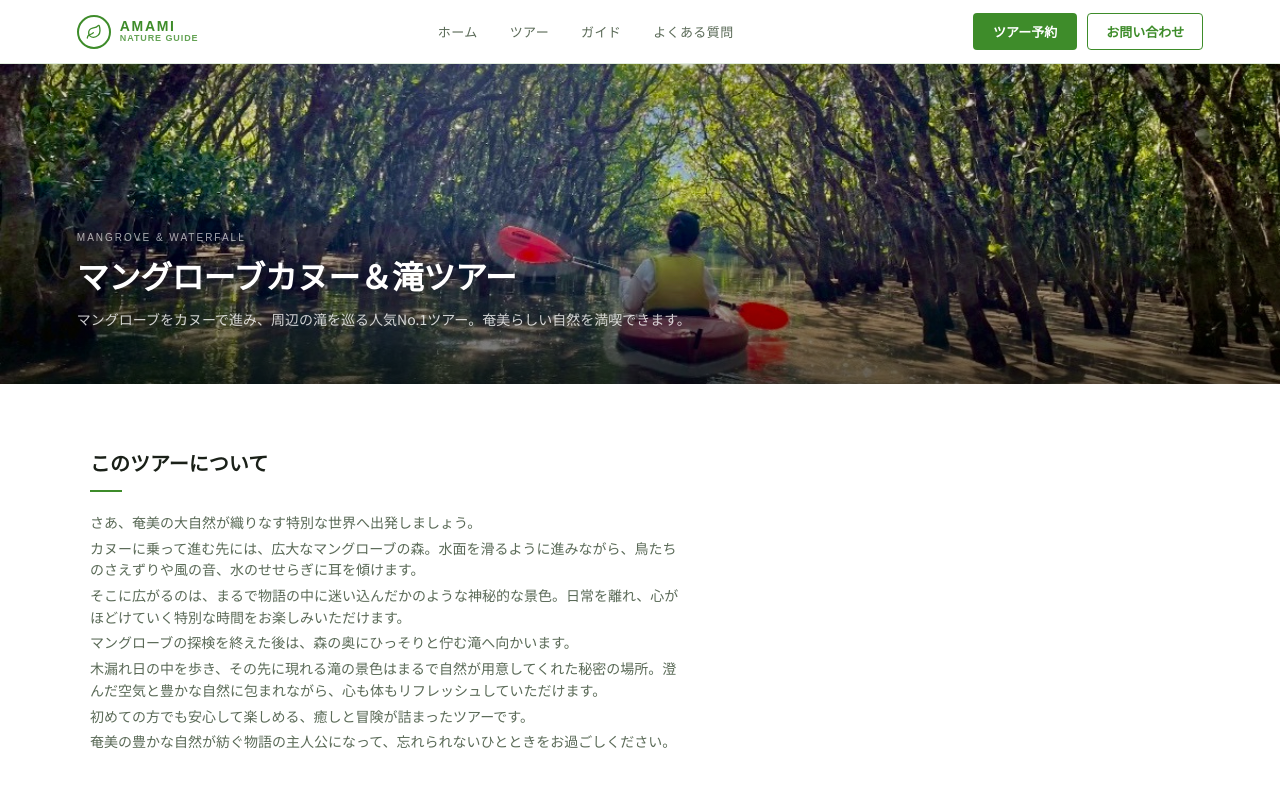
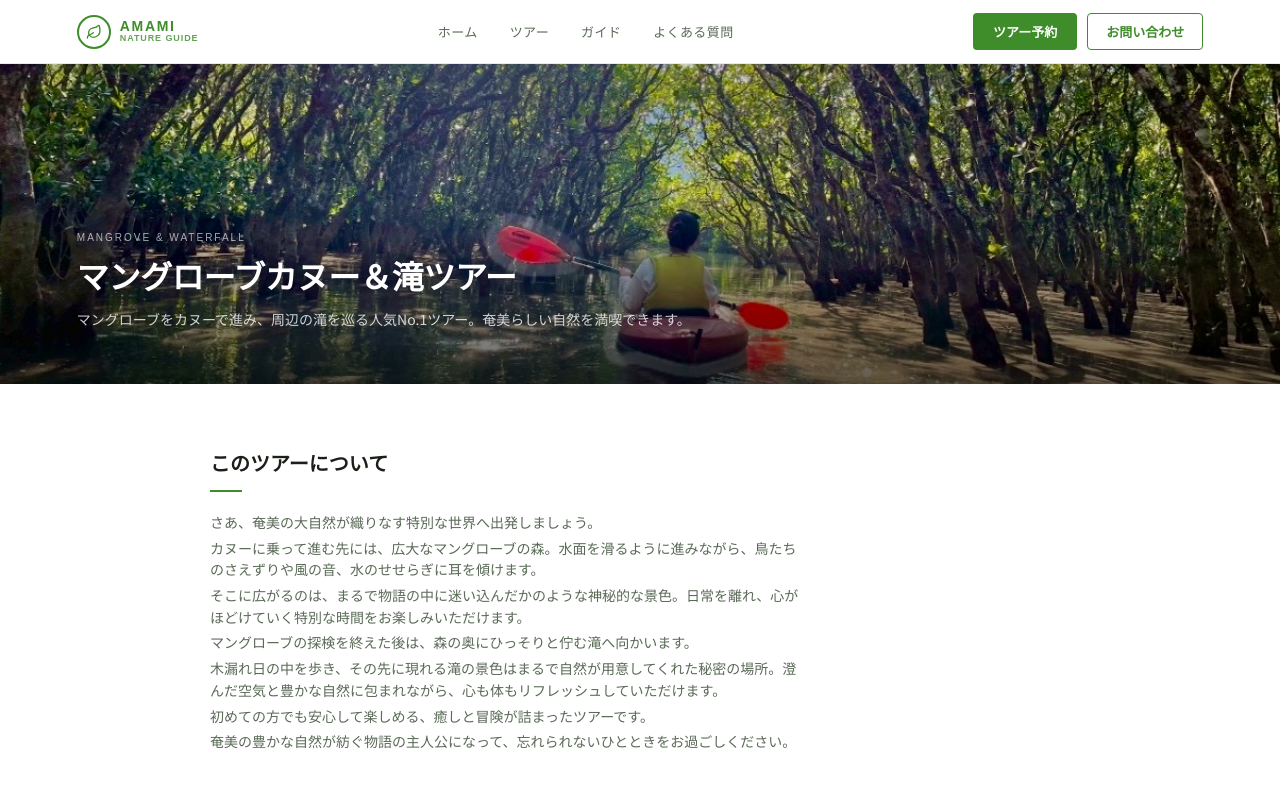
Before and after one commit to ikucha-portfolio/amami-guide-redesign, a React (Vite) app: page / in a window 1280 px wide. Both pictures are taken after a click on the element 466 px from the left and 1141 px from the top of the page. Shown: the top 800 px of the page. Built offline with nearby package versions, Linux system fonts and the light colour scheme.

Commit message:
TourDetailページのコンテナ統一（全てContainer_Wideに）

```diff
--- a/src/components/pages/TourDetailA.jsx
+++ b/src/components/pages/TourDetailA.jsx
@@ -6,6 +6,7 @@ import TourFlow from "../tour/TourFlow";
 import Contact from "../Contact";
 import OtherTours from "../tour/OtherTours";
 import Footer from "../Footer";
+
 
 import {
   COLORS as C,
--- a/src/components/tour/TourAbout.jsx
+++ b/src/components/tour/TourAbout.jsx
@@ -1,4 +1,7 @@
 import { COLORS as C } from "../../siteData";
+import {
+  CONTAINER,
+} from "../../styles/designSystem";
 
 export default function TourAbout({ tour }) {
   return (
@@ -9,11 +12,10 @@ export default function TourAbout({ tour }) {
       }}
     >
       <div
-        style={{
-          maxWidth: "1100px",
-          margin: "0 auto",
-        }}
-      >
+  style={{
+    ...CONTAINER,
+  }}
+>
         {/* Heading */}
         <div style={{ marginBottom: "20px" }}>
           <h2
--- a/src/components/tour/TourFlow.jsx
+++ b/src/components/tour/TourFlow.jsx
@@ -1,5 +1,7 @@
 import { COLORS as C } from "../../siteData";
-
+import {
+  CONTAINER,
+} from "../../styles/designSystem";
 function SectionHeading({ ja }) {
   return (
     <div style={{ marginBottom: "40px" }}>
@@ -37,11 +39,10 @@ export default function TourFlow({ tour }) {
       }}
     >
       <div
-        style={{
-          maxWidth: "1100px",
-          margin: "0 auto",
-        }}
-      >
+  style={{
+    ...CONTAINER,
+  }}
+>
         <SectionHeading ja="当日の流れ" />
 
         <div
--- a/src/components/tour/TourInfo.jsx
+++ b/src/components/tour/TourInfo.jsx
@@ -1,5 +1,8 @@
 import { CheckCircle2 } from "lucide-react";
 import { COLORS as C } from "../../siteData";
+import {
+  CONTAINER,
+} from "../../styles/designSystem";
 
 function SectionHeading({ ja }) {
   return (
@@ -38,11 +41,10 @@ export default function TourInfo({ tour }) {
       }}
     >
       <div
-        style={{
-          maxWidth: "1100px",
-          margin: "0 auto",
-        }}
-      >
+  style={{
+    ...CONTAINER,
+  }}
+>
         <SectionHeading ja="ツアー詳細" />
 
         <div
```
